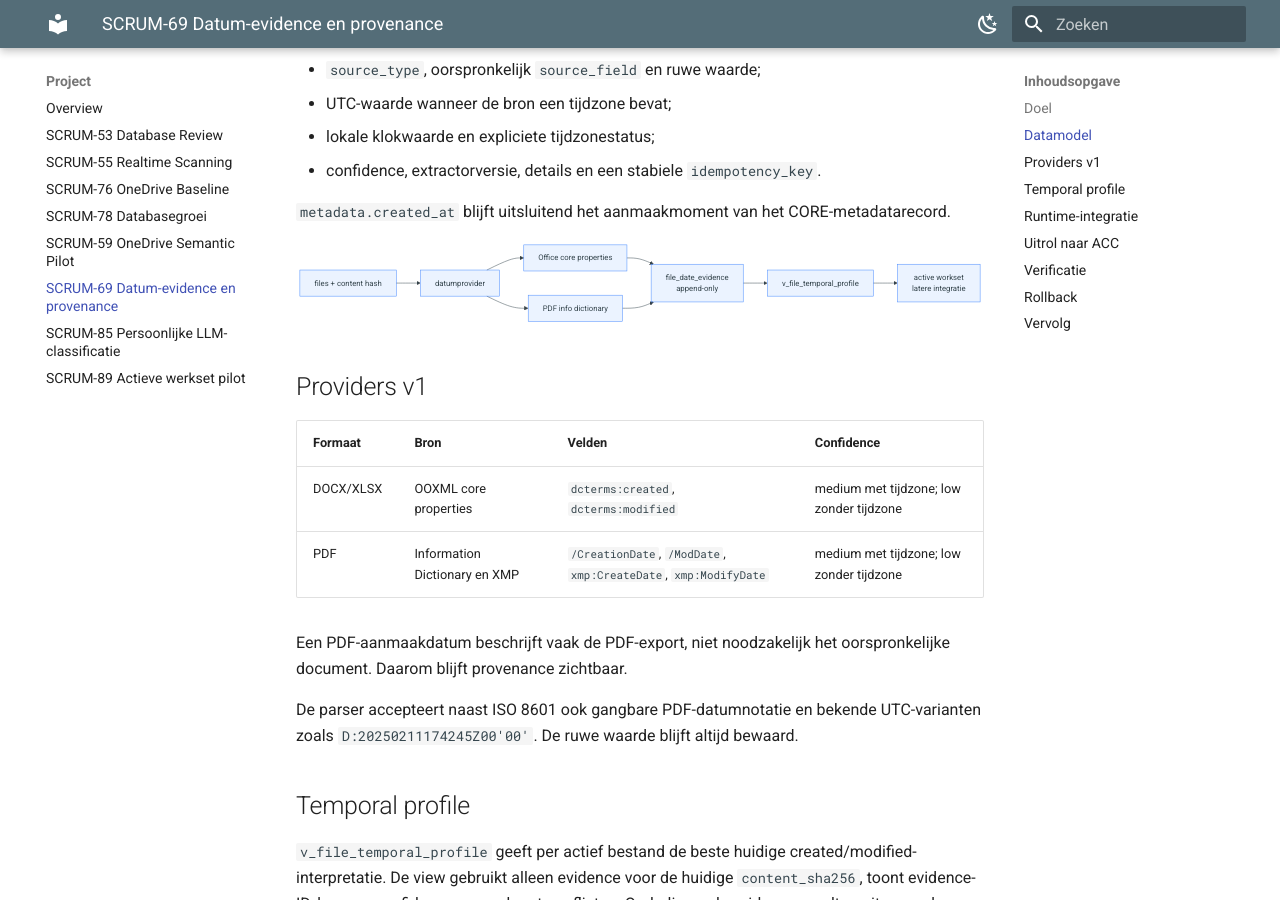
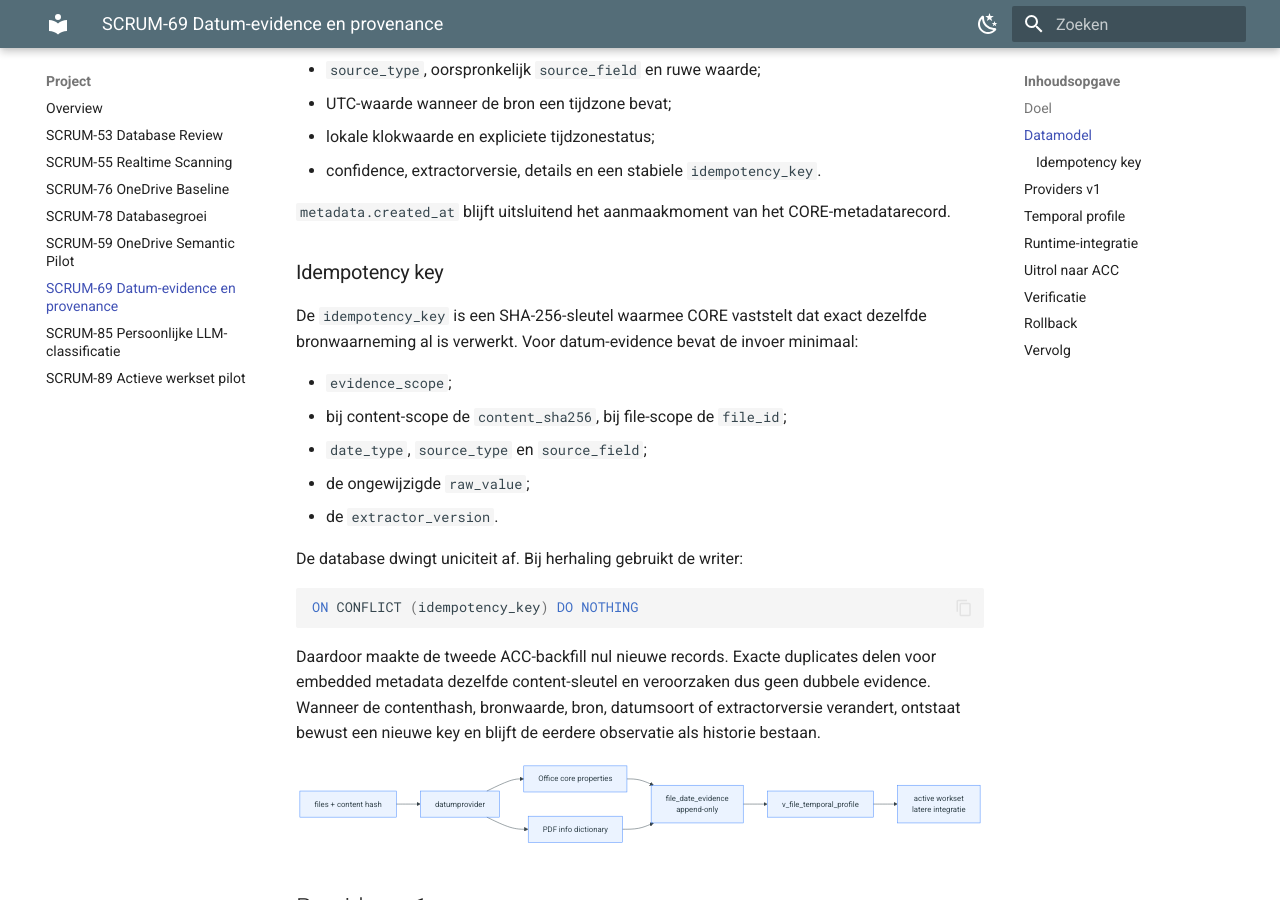
Before and after one commit to hugcoding/core-platform, an MkDocs documentation site: the page built from docs/project/scrum-69-date-evidence.md, in a window 1280 px wide and 900 px high, scrolled down 599 px. Built offline with MkDocs 1.6.1 and Material for MkDocs 9.7.7, drawn with Linux system fonts in a browser that asks for light colours.

Commit message:
docs(scrum-69): explain idempotency keys

````diff
--- a/docs/project/scrum-69-date-evidence.md
+++ b/docs/project/scrum-69-date-evidence.md
@@ -19,6 +19,28 @@ geen formaat-specifieke kolom in `metadata`. Providerfase v1 ondersteunt DOCX, X
 - confidence, extractorversie, details en een stabiele `idempotency_key`.
 
 `metadata.created_at` blijft uitsluitend het aanmaakmoment van het CORE-metadatarecord.
+
+### Idempotency key
+
+De `idempotency_key` is een SHA-256-sleutel waarmee CORE vaststelt dat exact dezelfde
+bronwaarneming al is verwerkt. Voor datum-evidence bevat de invoer minimaal:
+
+- `evidence_scope`;
+- bij content-scope de `content_sha256`, bij file-scope de `file_id`;
+- `date_type`, `source_type` en `source_field`;
+- de ongewijzigde `raw_value`;
+- de `extractor_version`.
+
+De database dwingt uniciteit af. Bij herhaling gebruikt de writer:
+
+```sql
+ON CONFLICT (idempotency_key) DO NOTHING
+```
+
+Daardoor maakte de tweede ACC-backfill nul nieuwe records. Exacte duplicates delen voor
+embedded metadata dezelfde content-sleutel en veroorzaken dus geen dubbele evidence.
+Wanneer de contenthash, bronwaarde, bron, datumsoort of extractorversie verandert, ontstaat
+bewust een nieuwe key en blijft de eerdere observatie als historie bestaan.
 
 ```mermaid
 flowchart LR
````
